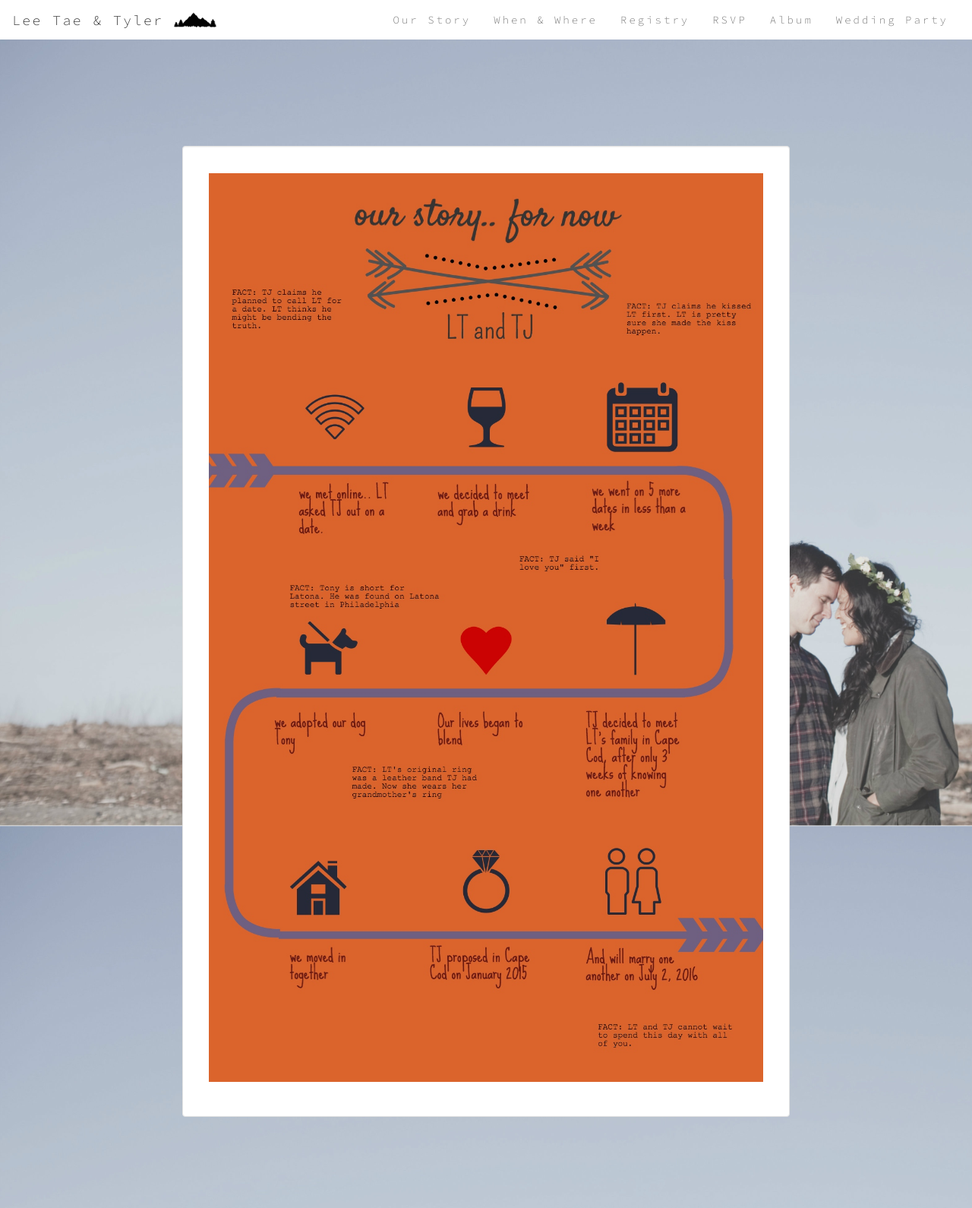
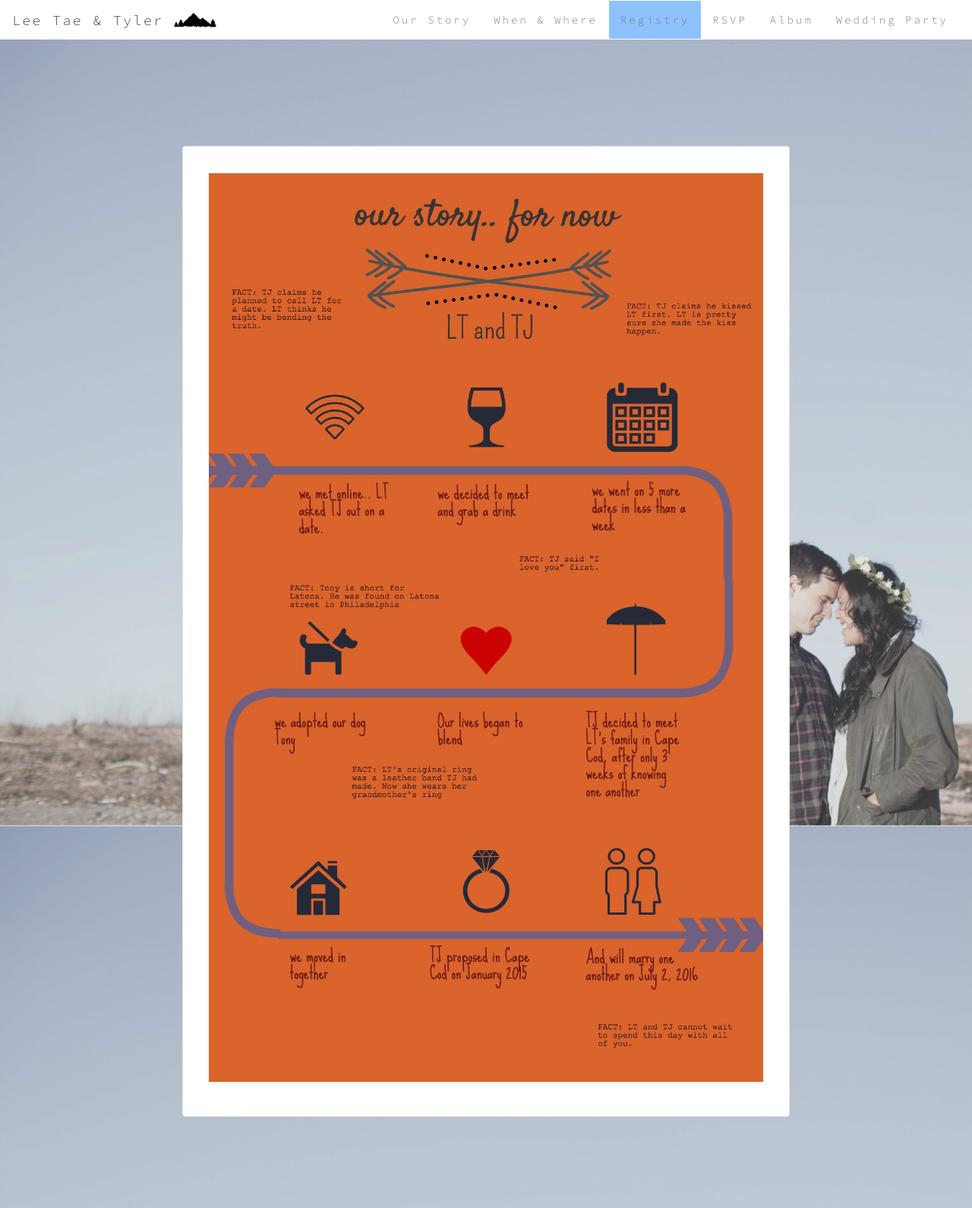
Before and after one commit to tandlt2016/tandlt2016.github.io, a Jekyll site: the page built from story.md, in a window 1280 px wide. Shown: the whole page at 76% size. Built offline with Jekyll 4.4.1, drawn with Linux system fonts in a browser that asks for light colours; nearby versions of some CDN libraries.

Commit message:
Change registry stuff around

```diff
--- a/_includes/header.html
+++ b/_includes/header.html
@@ -18,7 +18,7 @@
         <ul class="nav navbar-nav navbar-right">
           <!--<li class="active">--><li><a href="/story">Our Story</a></li>
           <li><a href="/details">When &amp; Where</a></li>
-          <li><a href="/registry">Registry</a></li>
+          <li class="highlighted"><a href="/registry">Registry</a></li>
           <li><a href="/rsvp">RSVP</a></li>
           <li><a href="/album">Album</a></li>
           <li><a href="/party">Wedding Party</a></li>
--- a/css/wedding.css
+++ b/css/wedding.css
@@ -62,7 +62,6 @@ body {
 .page-heading>h1 {
   font-size: 80px;
   font-weight: 300;
-  margin-top: -50px;
   text-transform: uppercase;
 }
 
@@ -76,15 +75,8 @@ body {
   text-align: center;
 }
 
-.registry-well {
-  background-color: #FFF;
-  margin: 0 auto;
-  max-height: 200px;
-  max-width: 600px;
-
-  margin-top: 0px;
-  padding: 10px;
-  text-align: center;
+.registry-link {
+  font-size: 24px;
 }
 
 #logo {
@@ -104,6 +96,10 @@ body {
   color: #000000;
 
   text-decoration: none;
+}
+
+.highlighted {
+  background-color: #8EC2FF;
 }
 
 #infographic {
--- a/index.html
+++ b/index.html
@@ -2,12 +2,12 @@
 layout: default
 ---
 
-<div class="container-fluid">
+<!-- <div class="container-fluid">
     <div class="registry-well">
         <h3><a href="https://thankfulregistry.com/LTandT">Click here for our wedding registry!</a></h3>
         <h4>Registry Password: latona</h4>
     </div>
-</div>
+</div> -->
 
 <div class="page-heading">
   <h1>July 2nd, 2016</h1>
```
Also changed, not shown: registry.md (+4 -3 lines).
